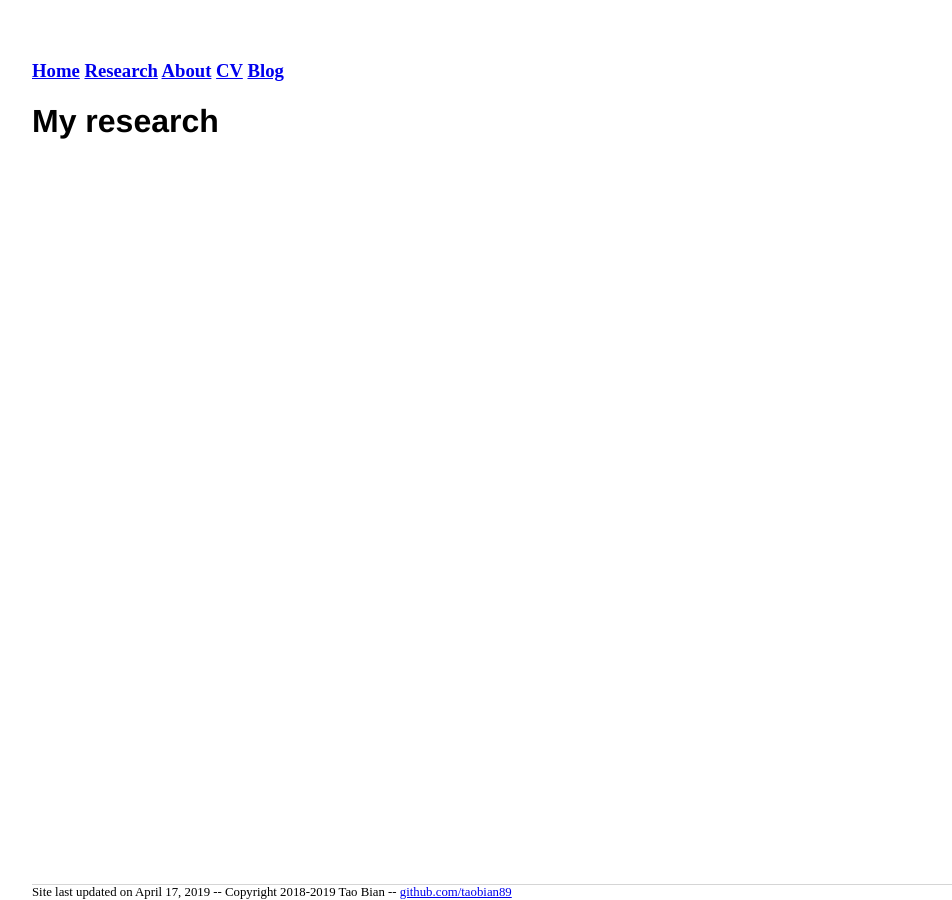
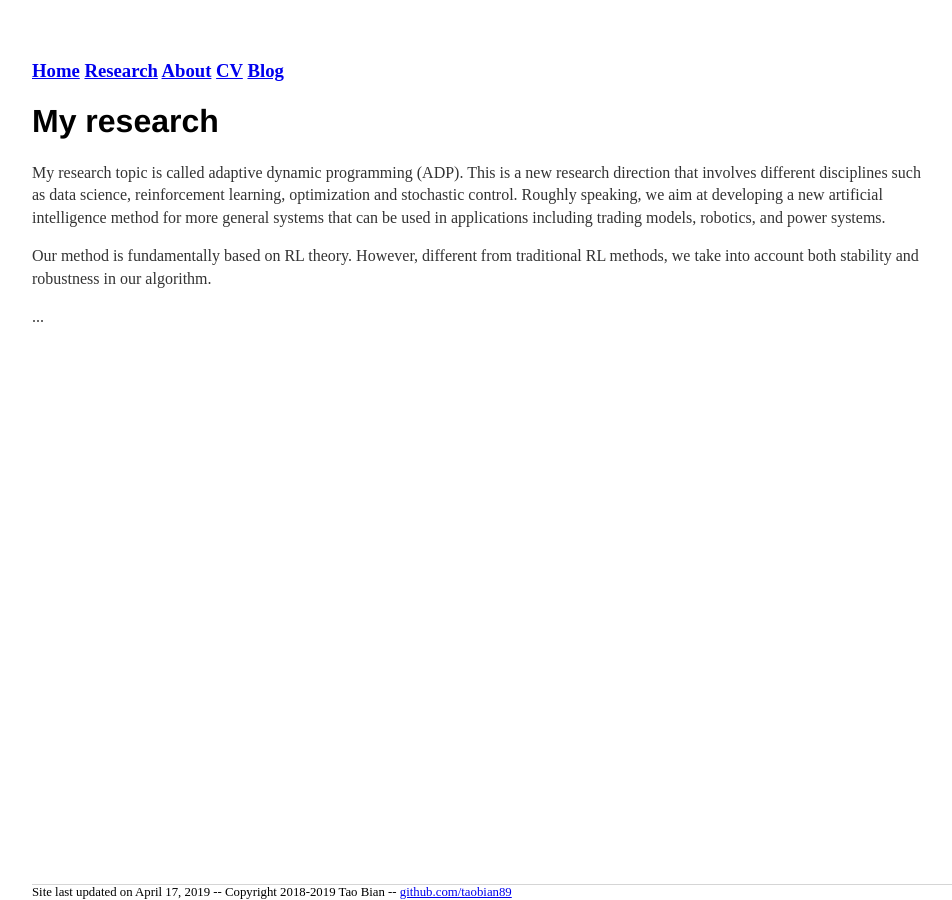
Before and after one commit to tao-bian-nyu/tao-bian-nyu.github.io, a Jekyll site: the page built from research/index.html, in a window 1280 px wide. Shown: the whole page, without its empty margins (160-1112 px from the left). Built offline with Jekyll 4.4.1, drawn with Linux system fonts in a browser that asks for light colours.

Commit message:
Update index.html

```diff
--- a/research/index.html
+++ b/research/index.html
@@ -3,7 +3,14 @@
 title: My research
 ---
 	<h1>{{ page.title }}</h1>
-	<ul class="posts">
 
+	<p>
+My research topic is called adaptive dynamic programming (ADP). This is a new research direction that involves different disciplines such as data science, reinforcement learning, optimization and stochastic control. Roughly speaking, we aim at developing a new artificial intelligence method for more general systems that can be used in applications including trading models, robotics, and power systems. 	</p>
 
-	</ul>
+	<p>
+Our method is fundamentally based on RL theory. However, different from traditional RL methods, we take into account both stability and robustness in our algorithm.
+	</p>
+
+	<p>
+...
+	</p>
```
